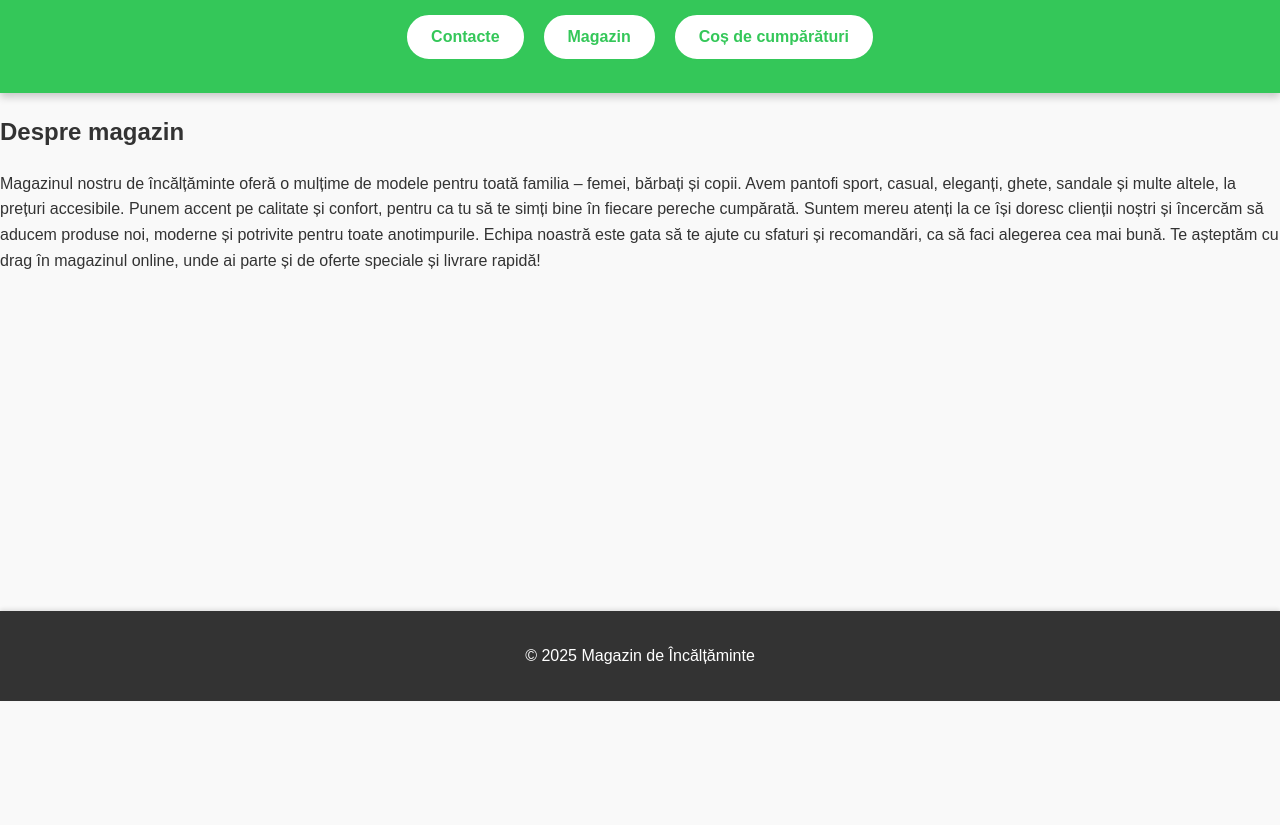
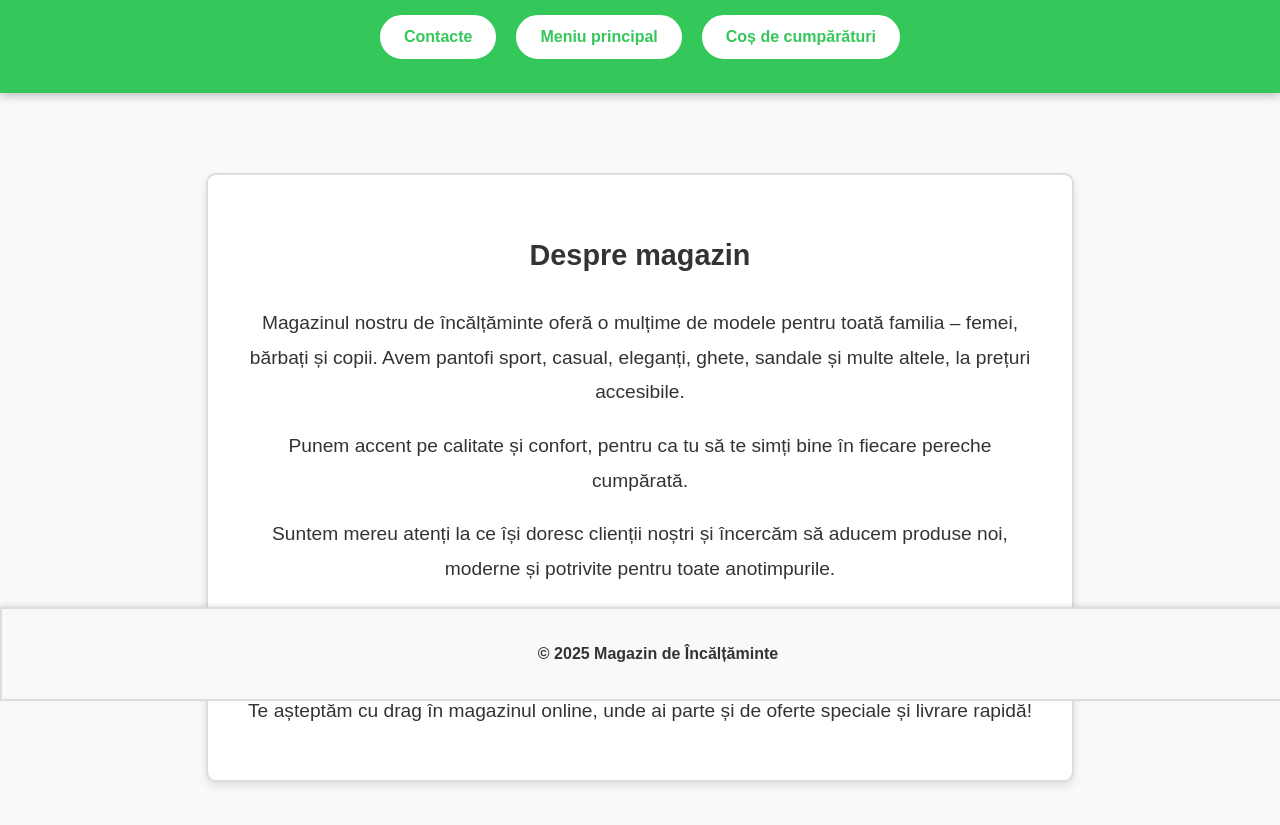
Before and after one commit to Igor-ctrl-wq/Magazin-de-incaltaminte, a plain HTML site: page informatii.html in a window 1280 px wide. Shown: the part 99-924 px from the top of the page. Before the commit the page ends 800 px from the top, so only its background shows below. Drawn offline with Linux system fonts and the light colour scheme.

Commit message:
Am centrat textul din meniul informatii.html si lam pus intrun chenar

```diff
--- a/css/style.css
+++ b/css/style.css
@@ -136,3 +136,35 @@ footer {
     text-shadow: 2px 2px 4px rgba(0, 0, 0, 0.5); /* Umbră pentru text */
     border-radius: 10px; /* Colțuri rotunjite (opțional) */
 }
+
+footer {
+    position: fixed; /* Fixează footer-ul în partea de jos */
+    bottom: 0; /* Poziționează-l la baza paginii */
+    left: 0;
+    width: 100%; /* Acoperă întreaga lățime a paginii */
+    background-color: #f9f9f9; /* Fundal deschis */
+    color: #333; /* Text închis */
+    text-align: center; /* Text centrat */
+    padding: 1rem; /* Spațiu interior */
+    border: 2px solid #ddd; /* Chenar subțire */
+    box-shadow: 0 -2px 4px rgba(0, 0, 0, 0.1); /* Umbră deasupra */
+    z-index: 1000; /* Asigură-te că este deasupra altor elemente */
+    font-size: 1rem; /* Dimensiunea textului */
+    font-weight: bold; /* Text îngroșat */
+}main {
+    padding-bottom: 4rem; /* Adaugă spațiu pentru footer */
+}
+/* Stilizare pentru secțiunea de informații */
+.info-container {
+    max-width: 800px; /* Lățimea maximă a chenarului */
+    margin: 5rem auto; /* Centrează secțiunea pe orizontală și adaugă spațiu sus-jos */
+    padding: 2rem; /* Spațiu interior */
+    background-color: #fff; /* Fundal alb */
+    border: 2px solid #ddd; /* Chenar subțire */
+    border-radius: 10px; /* Colțuri rotunjite */
+    box-shadow: 0 4px 8px rgba(0, 0, 0, 0.1); /* Umbră pentru chenar */
+    text-align: center; /* Centrează textul pe orizontală */
+    color: #333; /* Culoarea textului */
+    font-size: 1.2rem; /* Dimensiunea textului */
+    line-height: 1.8; /* Înălțimea liniilor */
+}
--- a/informatii.html
+++ b/informatii.html
@@ -12,22 +12,28 @@
         <nav>
 
             <button onclick="window.location.href='contacte.html'">Contacte</button>
-            <button onclick="window.location.href='magazin.html'">Magazin</button>
+            <button onclick="window.location.href='index.html'">Meniu principal</button>
             <button onclick="window.location.href='cos.html'">Coș de cumpărături</button>
         </nav>
     </header>
     <main>
-        <section>
+        <section class="info-container">
             <h2>Despre magazin</h2>
-            <p>Magazinul nostru de încălțăminte oferă o mulțime de modele pentru toată familia – femei, bărbați și copii. Avem pantofi sport, casual, eleganți, ghete, sandale și multe altele, la prețuri accesibile.
-
+            <p>
+                Magazinul nostru de încălțăminte oferă o mulțime de modele pentru toată familia – femei, bărbați și copii. Avem pantofi sport, casual, eleganți, ghete, sandale și multe altele, la prețuri accesibile.
+            </p>
+            <p>
                 Punem accent pe calitate și confort, pentru ca tu să te simți bine în fiecare pereche cumpărată.
-
+            </p>
+            <p>
                 Suntem mereu atenți la ce își doresc clienții noștri și încercăm să aducem produse noi, moderne și potrivite pentru toate anotimpurile.
-
+            </p>
+            <p>
                 Echipa noastră este gata să te ajute cu sfaturi și recomandări, ca să faci alegerea cea mai bună.
-
-                Te așteptăm cu drag în magazinul online, unde ai parte și de oferte speciale și livrare rapidă!</p>
+            </p>
+            <p>
+                Te așteptăm cu drag în magazinul online, unde ai parte și de oferte speciale și livrare rapidă!
+            </p>
         </section>
     </main>
     <footer>
```
Also changed, not shown: contacte.html (+1 -1 lines), cos.html (+1 -1 lines).
